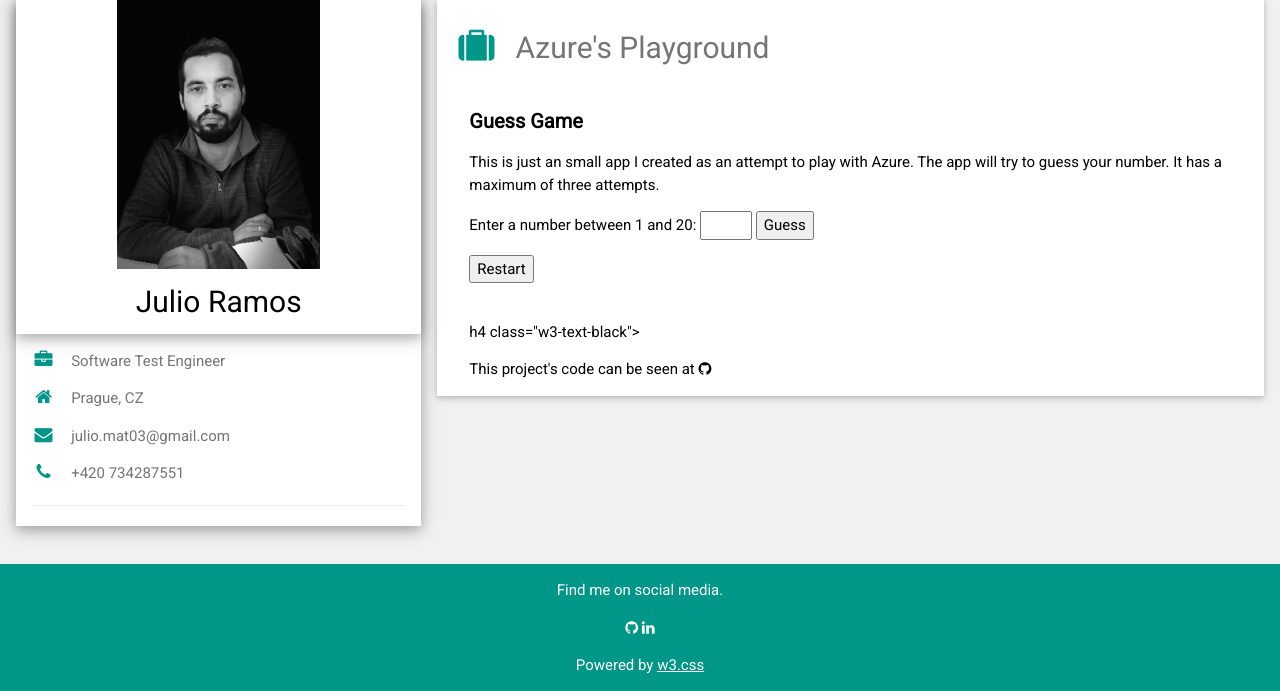
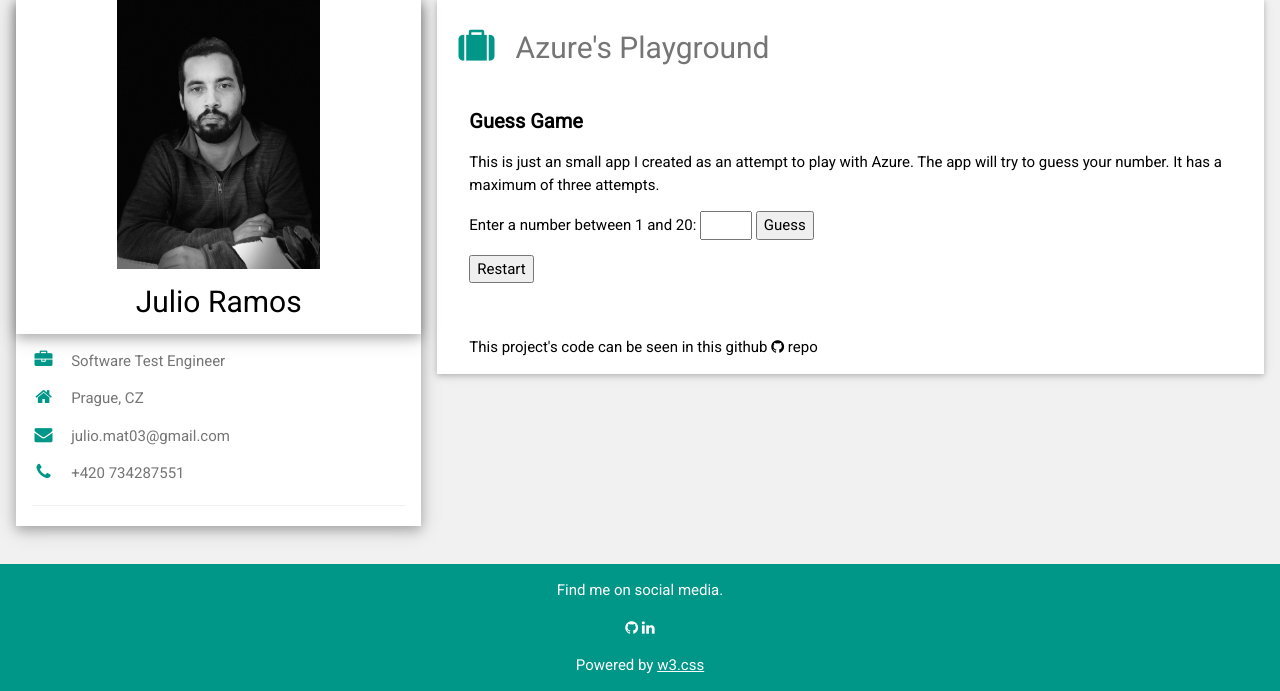
Before and after one commit to JulioRamos/azure_evaluation, a Flask app: page / in a window 1280 px wide. Shown: the part 17-708 px from the top of the page. Run offline with Flask 2, Linux system fonts and the light colour scheme.

Commit message:
Fixing links on cv.html

```diff
--- a/templates/cv.html
+++ b/templates/cv.html
@@ -80,9 +80,7 @@ html,body,h1,h2,h3,h4,h5,h6 {font-family: "Roboto", sans-serif}
                 <p><input type="submit" value="Restart"></p><br>
             </form>
 
-            h4 class="w3-text-black">
-            <p>This project's code can be seen at <a href="https://github.com/JulioRamos/azure_evaluation" target="_blank"><i class="fa fa-github w3-hover-opacity"></i></a></p>
-          </h4>
+            <p>This project's code can be seen in this github <a href="https://github.com/JulioRamos/azure_evaluation" target="_blank"><i class="fa fa-github w3-hover-opacity"></i></a> repo</p>
 
         </div>
 
```
